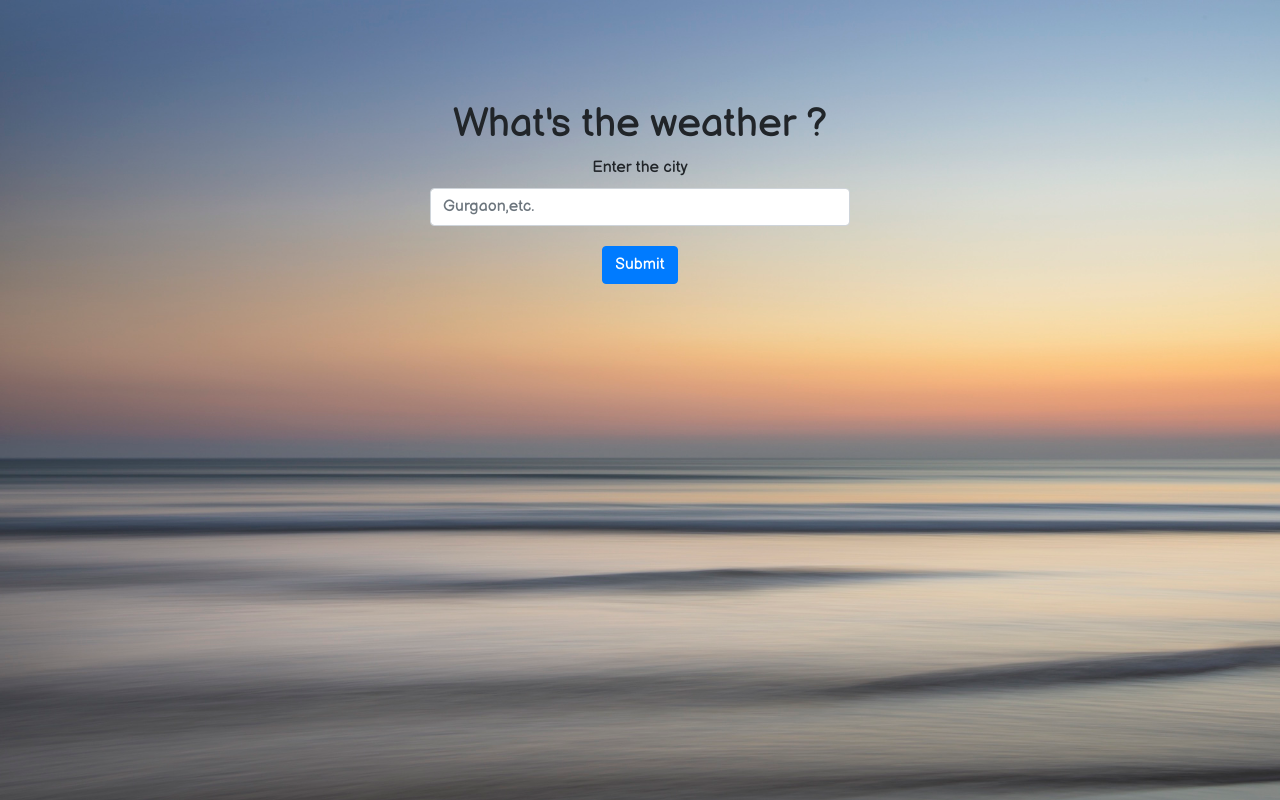
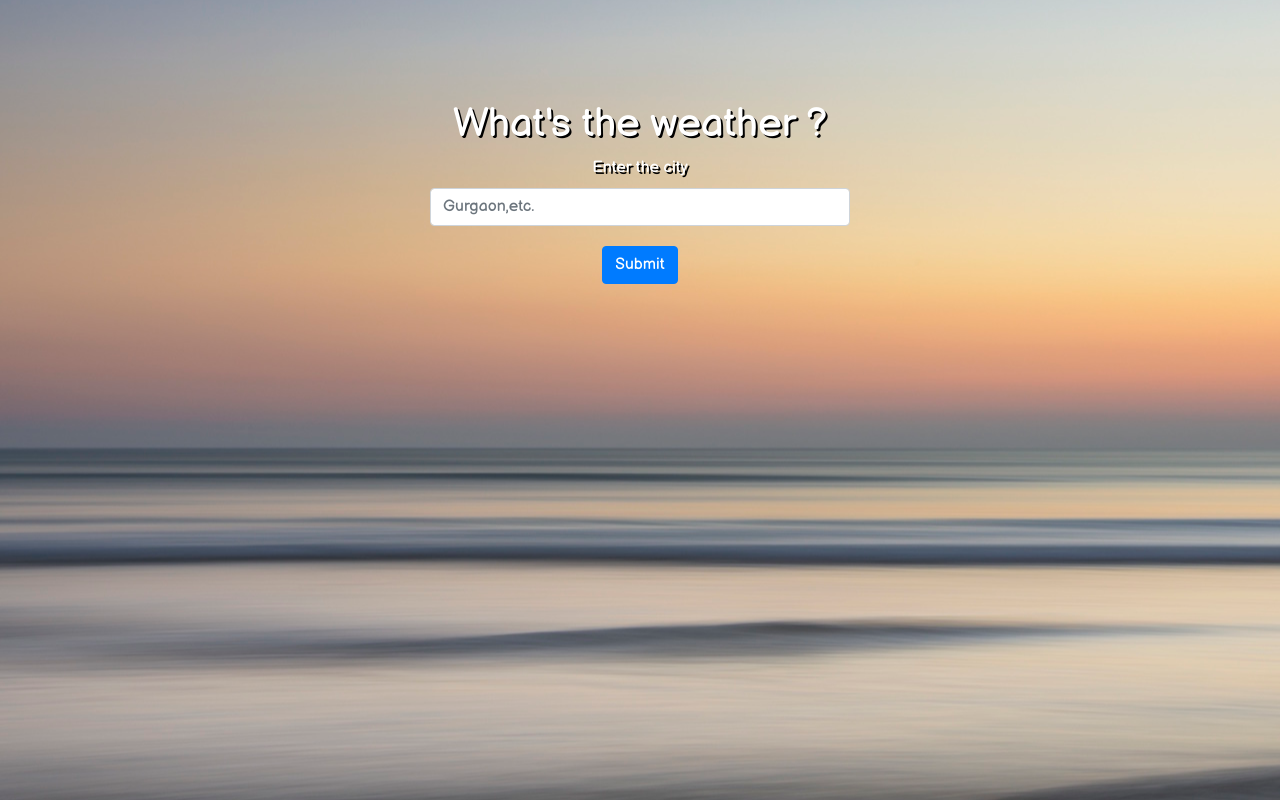
Before and after one commit to Vaibhav312/weather, a PHP site: page / in a window 1280 px wide. Run offline with PHP 8.4, Linux system fonts and the light colour scheme; data that the repository does not hold is empty; some libraries are stand-ins or nearby versions.

Commit message:
Last changes

```diff
--- a/index.php
+++ b/index.php
@@ -49,7 +49,7 @@
   <head>
     <!-- Required meta tags -->
     <meta charset="utf-8">
-    <meta name="viewport" content="width=device-width, initial-scale=1, shrink-to-fit=no">
+    <meta name="viewport" content="width=device-width, initial-scale=1.0">
 
     <!-- Bootstrap CSS -->
     <link rel="stylesheet" href="https://maxcdn.bootstrapcdn.com/bootstrap/4.0.0/css/bootstrap.min.css" integrity="sha384-Gn5384xqQ1aoWXA+058RXPxPg6fy4IWvTNh0E263XmFcJlSAwiGgFAW/dAiS6JXm" crossorigin="anonymous">
@@ -65,12 +65,8 @@
 
       <style>
           body{
-            background-image: url("default.jpeg");
-               max-width: 100%;
-              height: auto;
-              background-size: cover;
-              background-repeat: no-repeat;
-              font-family: 'Balsamiq Sans', cursive;
+            background: url(default.jpeg) no-repeat center center fixed;
+                         font-family: 'Balsamiq Sans', cursive;
           }
           .container{
               text-align: center;
@@ -96,6 +92,16 @@
 
                     font-family: 'Balsamiq Sans', cursive;
           }
+          h1 {
+            color:white;
+            text-shadow: 2px 2px black;
+          }
+          #city_text{
+            color:white;
+            text-shadow: 2px 2px black;
+          }
+
+
 
 
 
@@ -106,7 +112,7 @@
        <h1>What's the weather ?</h1>
        <form>
         <fieldset class="form-group">
-           <label for="city">Enter the city</label>
+           <label for="city" id="city_text">Enter the city</label>
             <input type="text" class="form-control" name="city" id="city" placeholder="Gurgaon,etc.">
             <button type="submit" class="btn btn-primary">Submit</button>
            </fieldset>
@@ -144,38 +150,65 @@
     {
 
       $('body').css('background-image', 'url("images/mist.jpg")');
+      $('body').css('background-position','center');
+      $('body').css('background-repeat','no-repeat');
+      $('body').css('background-size','cover');
     }
     else if("13d"== <?php echo json_encode($x); ?> || "13n"== <?php echo json_encode($x); ?>)
     {
       $('body').css('background-image', 'url("images/snow.jpg")');
+      $('body').css('background-position','center');
+      $('body').css('background-repeat','no-repeat');
+      $('body').css('background-size','cover');
     }
     else if("11d"== <?php echo json_encode($x); ?> || "11n"== <?php echo json_encode($x); ?>)
     {
       $('body').css('background-image', 'url("images/thunderstorm.jpg")');
+      $('body').css('background-position','center');
+      $('body').css('background-repeat','no-repeat');
+      $('body').css('background-size','cover');
     }
     else if("10d"== <?php echo json_encode($x); ?> || "10n"== <?php echo json_encode($x); ?>)
     {
       $('body').css('background-image', 'url("images/rain.jpg")');
+      $('body').css('background-position','center');
+      $('body').css('background-repeat','no-repeat');
+      $('body').css('background-size','cover');
     }
     else if("09d"== <?php echo json_encode($x); ?> || "09n"== <?php echo json_encode($x); ?>)
     {
       $('body').css('background-image', 'url("images/shower rain.jpg")');
+      $('body').css('background-position','center');
+      $('body').css('background-repeat','no-repeat');
+      $('body').css('background-size','cover');
     }
     else if("04d"== <?php echo json_encode($x); ?> || "04n"== <?php echo json_encode($x); ?>)
     {
       $('body').css('background-image', 'url("images/broken clouds.jpg")');
+      $('body').css('background-position','center');
+      $('body').css('background-repeat','no-repeat');
+      $('body').css('background-size','cover');
     }
     else if("03d"== <?php echo json_encode($x); ?> || "03n"== <?php echo json_encode($x); ?>)
     {
       $('body').css('background-image', 'url("images/scattered clouds.jpg")');
+      $('body').css('background-position','center');
+      $('body').css('background-repeat','no-repeat');
+      $('body').css('background-size','cover');
     }
     else if("02d"== <?php echo json_encode($x); ?> || "02n"== <?php echo json_encode($x); ?>)
     {
       $('body').css('background-image', 'url("images/few clouds.jpg")');
+      $('body').css('background-position','center');
+      $('body').css('background-repeat','no-repeat');
+      $('body').css('background-size','cover');
     }
     else if("01d"== <?php echo json_encode($x); ?> || "01n"== <?php echo json_encode($x); ?>)
     {
       $('body').css('background-image', 'url("images/clear sky.jpg")');
+      $('body').css('background-position','center');
+      $('body').css('background-repeat','no-repeat');
+      $('body').css('background-size','cover');
     }
 
 
```
